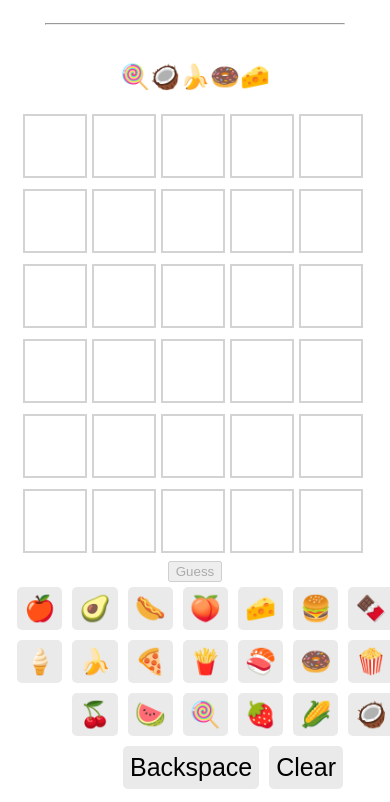
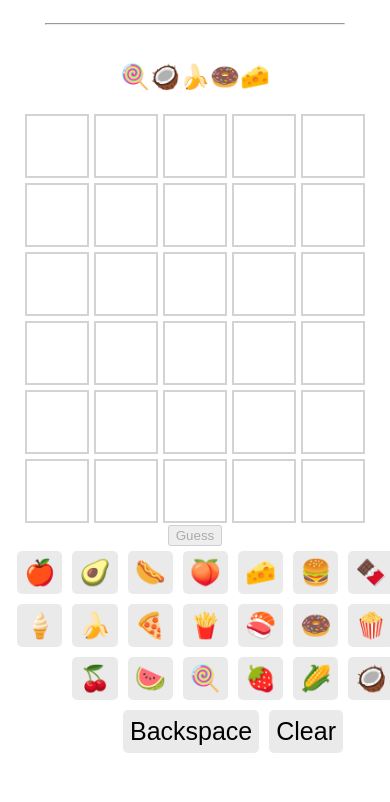
Before and after one commit to D3lyth/milestone_project2, a plain HTML site: page index.html in a window 390 px wide. Shown: the part 73-875 px from the top of the page. After the commit the page ends 844 px from the top, so only its background shows below. Drawn offline with Linux system fonts and the light colour scheme.

Commit message:
Add responsiveness to gameboard styling

```diff
--- a/assets/css/style.css
+++ b/assets/css/style.css
@@ -13,11 +13,11 @@ h1 {
 
   /* GAME BOARD STYLING*/
 #gameboard {
-    width: 350px;
-    height: 450px;
+    width: fit-content;
     margin: 0 auto;
-    display: flex;
-    flex-wrap: wrap;
+    display: grid;
+    grid-template-columns: repeat(5, 1fr);
+    justify-items: center;
   }
 
   .tile {
```
